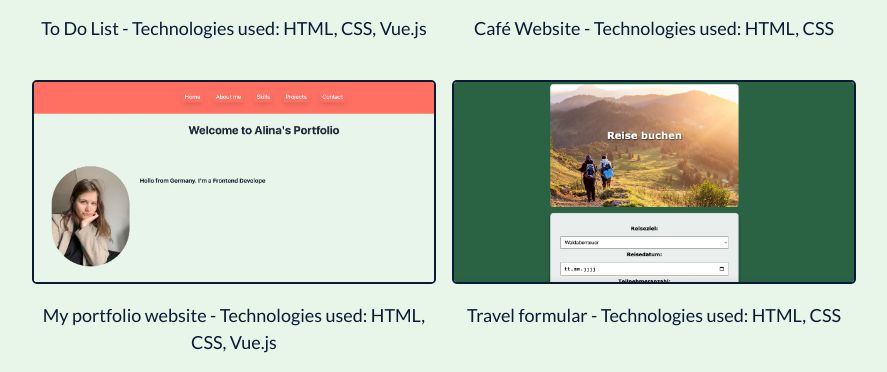
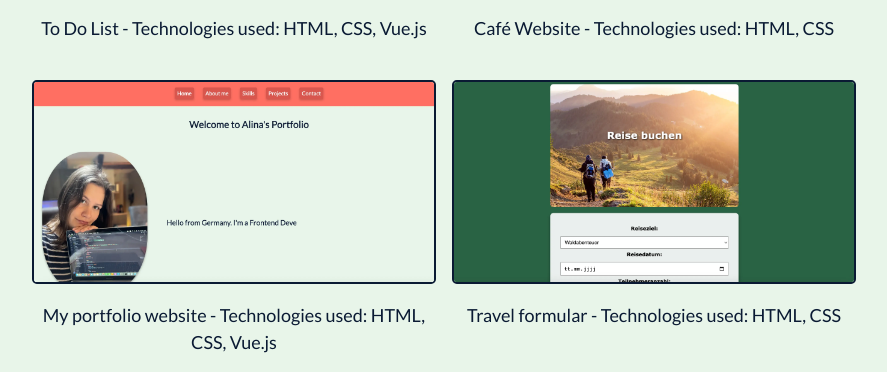
Before and after one commit to lina98st/alina.dev, a plain HTML site: page index.html in a window 1280 px wide. Shown: the part 1846-2218 px from the top of the page, without its empty margins (196-1083 px from the left). Drawn offline with Linux system fonts and the light colour scheme.

Commit message:
Initial commit

```diff
--- a/index.html
+++ b/index.html
@@ -78,7 +78,7 @@
                         <p>Café Website - Technologies used: HTML, CSS</p>
                     </a>
                     <a href="index.html">
-                        <img src="img/portfol.webp" alt="My portfolio" width="400" height="200">
+                        <img src="img/portfolio.webp" alt="My portfolio" width="400" height="200">
                         <p>My portfolio website - Technologies used: HTML, CSS, Vue.js</p>
                     </a>
                     <a href="projekte/formular/formular.html">
```
Also changed, not shown: img/portfol.webp (deleted), img/portfolio.webp (added), 1 other file.
